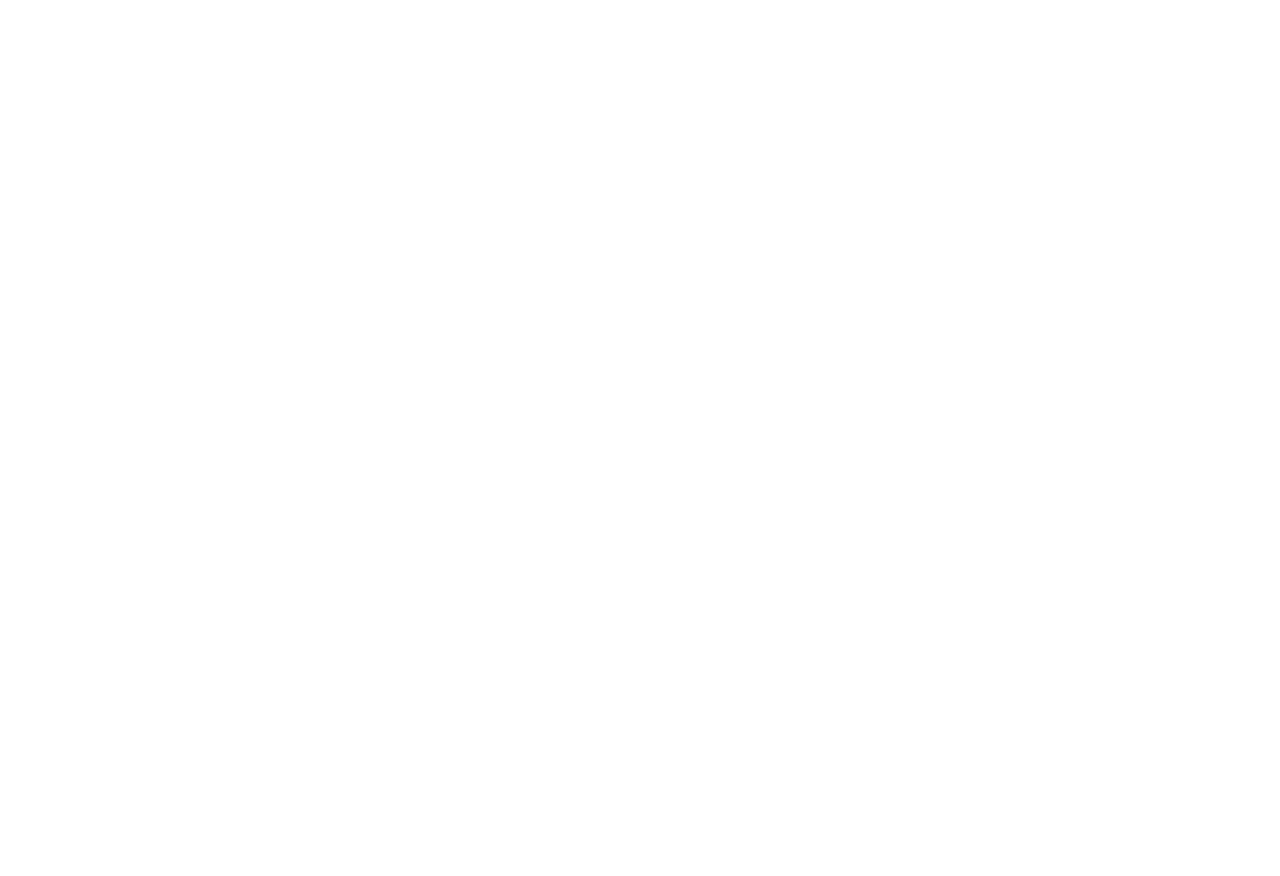
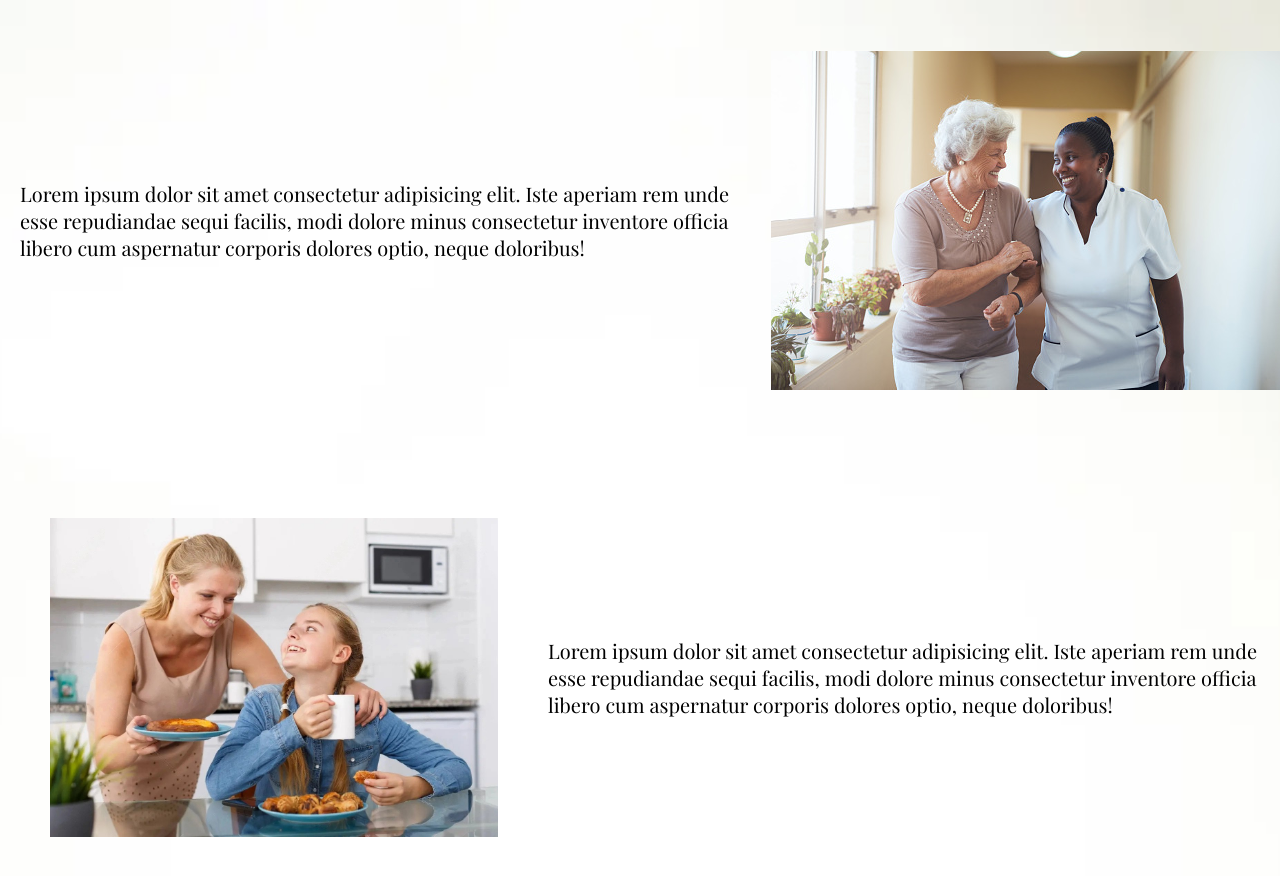
Before and after one commit to AdedoyinMatread40/Matread-Website, a React (Create React App) app: page /about-us-info in a window 1280 px wide. Before the commit this address had no page. Shown: the top 876 px of the page. Before the commit the page ends 800 px from the top, so only its background shows below. Built offline with nearby package versions, Linux system fonts and the light colour scheme.

Commit message:
Updated About Us Page

```diff
--- a/src/AboutUs.js
+++ b/src/AboutUs.js
@@ -1,12 +1,54 @@
 import React from 'react';
+import companyInfo  from './data';
+import Section1 from './Section1.js';
+import AboutDescription from './Components/AboutDescription.js';
+
+function PageTitle(){
+    return(
+        <div className="page-title"><div id="title">About Us</div></div>
+       );
+}
+
+function Section5(){
+    return(
+        <div className="section-5">
+            <div className="companyInfo">
+              {companyInfo && (
+                <>
+                <p className="info">{companyInfo.address}</p>
+                <p className="info">Phone: {companyInfo.phone}</p>
+                <p className="info">Email: {companyInfo.email}</p>
+
+                </>
+              )}
+
+
+            <p className="copy-info">&copy; 2023 Matread Care. All rights reserved.</p>
+            </div>
+
+            <div className="vertical-line"></div>
+
+            <div className="add-Ons">
+
+              <p className="mission">Lorem ipsum dolor sit amet consectetur adipisicing elit. Iste aperiam rem unde esse repudiandae sequi facilis, modi dolore minus consectetur inventore officia libero cum aspernatur corporis dolores optio, neque doloribus!</p>
+
+              </div>
+
+      </div>
+    );
+
+}
 
 function AboutUsPage(){
 
     return(
 
-        <div>
-            <h1>About Us</h1>
-            <p>This is the About Us page.</p>
+        <div classname="container">
+            <Section1 />
+            <PageTitle />
+            <AboutDescription />
+            <Section5 />
+
         </div>
 
 
--- a/src/App.js
+++ b/src/App.js
@@ -5,7 +5,7 @@
 import CareersPage from './Careers';
 import ContactUsPage from './ContactUs';
 import ServicesPage from './Services';
-import CareersForm from './Components/CareerForm';
+import AboutDescription from './Components/AboutDescription';
 
 function App() {
 
@@ -17,7 +17,7 @@
                 <Route path="/services" element={<ServicesPage />} />
                 <Route path="/contact-us" element={<ContactUsPage />} />
                 <Route path="/careers" element={<CareersPage />} />
-                <Route path="/career-form" element={<CareersForm />} />
+                <Route path="/about-us-info" element={<AboutDescription />} />
             </Routes>
         </Router>
     );
--- /dev/null
+++ b/src/Components/AboutDescription.js
@@ -0,0 +1,38 @@
+import React from 'react';
+import whiteBack from '../images/WHITE3.jpg';
+import '../cssFiles/AboutDescription.css';
+import img4 from '../images/PICSLIDER3.jpg';
+
+import img5 from '../images/PICSLIDER4.jpg';
+
+function AboutDescription (){
+
+
+    return(
+
+        <div className="container">
+            <div className="major-content" style={{ backgroundImage: `url(${whiteBack})`}}>
+                <div id="about-info-1">
+                    <p id="first-text">Lorem ipsum dolor sit amet consectetur adipisicing elit. Iste aperiam rem unde esse repudiandae sequi facilis, modi dolore minus consectetur inventore officia libero cum aspernatur corporis dolores optio, neque doloribus!</p>
+                    <img id="first_img" src={img4} alt="GroupHomeImg" />
+                </div>
+
+                <div id="about-info-2">
+                    <img id="second_img" src={img5} alt="GroupHomeImg2" />
+                    <p id="second-text">Lorem ipsum dolor sit amet consectetur adipisicing elit. Iste aperiam rem unde esse repudiandae sequi facilis, modi dolore minus consectetur inventore officia libero cum aspernatur corporis dolores optio, neque doloribus!</p>
+                </div>
+
+            </div>
+
+
+
+        </div>
+
+
+
+    );
+
+
+}
+
+export default AboutDescription;
--- /dev/null
+++ b/src/cssFiles/AboutDescription.css
@@ -0,0 +1,63 @@
+.major-content{
+    min-height: 150vh;
+    position: relative;
+    background-repeat: no-repeat;
+    background-size: cover;
+    background-position: center center;
+    overflow: hidden;
+}
+
+#about-info-1{
+    display: flex;
+    align-items: center;
+    justify-content: center;
+    margin-top: 4%;
+    padding: 0;
+    overflow: hidden;
+    transition: transform .5s;
+}
+
+#about-info-1:hover{
+    transform: scale(1.1);
+}
+
+#about-info-2{
+    display: flex;
+    align-items: center;
+    justify-content: center;
+    margin-top: 10%;
+    transition: transform .5s;
+}
+
+#about-info-2:hover{
+    transform: scale(1.1);
+}
+
+#first-text{
+    margin: 0;
+    padding: 0;
+    font-family: "Playfair Display", serif;
+    width:50rem;
+    font-size: 20px;
+    padding-left: 20px;
+}
+
+#first_img{
+    max-width: 100%;
+    max-height: 100%;
+}
+
+#second-text{
+    margin: 0;
+    padding: 0;
+    font-family: "Playfair Display", serif;
+    width:50rem;
+    font-size: 20px;
+    padding-left: 50px;
+}
+
+#second_img{
+    max-width: 35%;
+    max-height: 35%;
+    padding-left: 50px;
+}
```
